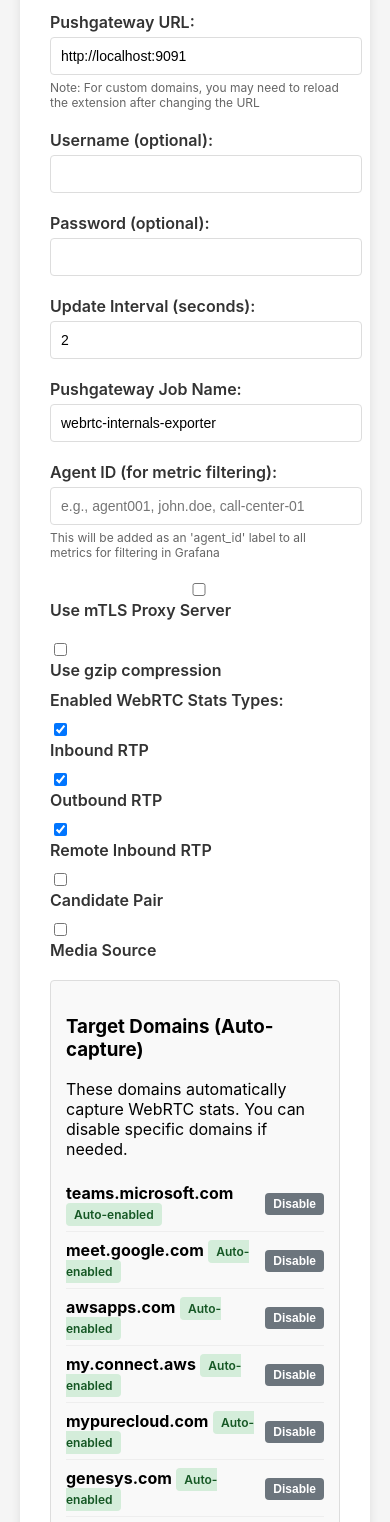
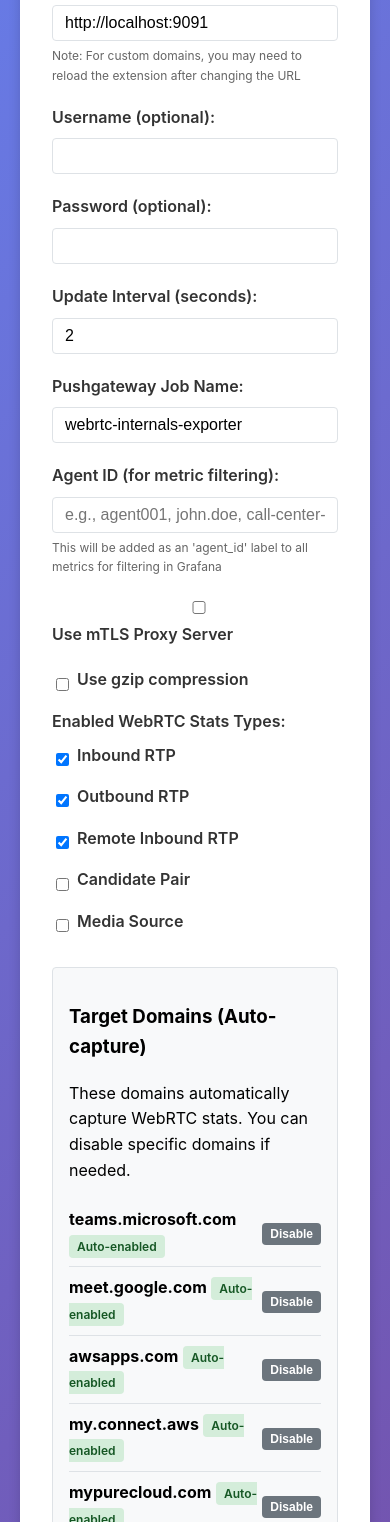
Before and after one commit to Brownster/agent-webrtc, a browser extension: page options.html in a window 390 px wide. Shown: the part 210-1732 px from the top of the page. Drawn offline with Linux system fonts and the light colour scheme.

Commit message:
Improve options page styling

```diff
--- a/options.html
+++ b/options.html
@@ -5,122 +5,168 @@
     <meta name="viewport" content="width=device-width, initial-scale=1">
     <title>WebRTC Internals Exporter - Options</title>
     <style>
+        :root {
+            --primary-color: #007bff;
+            --primary-hover: #0056b3;
+            --border-color: #dee2e6;
+            --light-bg: #f8f9fa;
+        }
+
+        * { box-sizing: border-box; }
+
         body {
             font-family: -apple-system, BlinkMacSystemFont, 'Segoe UI', Roboto, sans-serif;
+            line-height: 1.6;
+            margin: 0;
             padding: 20px;
+            background: linear-gradient(135deg, #667eea 0%, #764ba2 100%);
+            min-height: 100vh;
+        }
+
+        .container {
             max-width: 800px;
             margin: 0 auto;
-            background: #f5f5f5;
+            background: white;
+            border-radius: 8px;
+            box-shadow: 0 4px 12px rgba(0,0,0,0.15);
+            overflow: hidden;
         }
-        .container {
-            background: white;
-            padding: 30px;
-            border-radius: 8px;
-            box-shadow: 0 2px 10px rgba(0,0,0,0.1);
+
+        .header {
+            background: linear-gradient(135deg, var(--primary-color), var(--primary-hover));
+            color: white;
+            padding: 1.5rem;
+            text-align: center;
         }
+
         h1 {
-            color: #333;
-            border-bottom: 2px solid #007bff;
-            padding-bottom: 10px;
+            margin: 0;
+            font-size: 1.6rem;
+            font-weight: 300;
         }
+
+        .content {
+            padding: 2rem;
+        }
+
         .form-group {
-            margin-bottom: 20px;
+            margin-bottom: 1.25rem;
         }
+
         label {
             display: block;
-            margin-bottom: 5px;
+            margin-bottom: 0.5rem;
             font-weight: 600;
             color: #333;
         }
+
         input, select {
             width: 100%;
-            padding: 10px;
-            border: 1px solid #ddd;
+            padding: 0.5rem 0.75rem;
+            border: 1px solid var(--border-color);
             border-radius: 4px;
-            font-size: 14px;
+            font-size: 1rem;
         }
+
         input:focus, select:focus {
-            border-color: #007bff;
+            border-color: var(--primary-color);
             outline: none;
-            box-shadow: 0 0 5px rgba(0,123,255,0.25);
+            box-shadow: 0 0 0 3px rgba(0,123,255,0.25);
         }
+
         .checkbox-group {
-            margin: 10px 0;
+            margin: 0.5rem 0;
+            display: flex;
+            align-items: center;
         }
+
         .checkbox-group input[type="checkbox"] {
             width: auto;
-            margin-right: 8px;
+            margin-right: 0.5rem;
         }
+
         button {
-            background: #007bff;
+            background: var(--primary-color);
             color: white;
-            padding: 12px 24px;
+            padding: 0.5rem 1.5rem;
             border: none;
             border-radius: 4px;
             cursor: pointer;
-            font-size: 16px;
+            font-size: 1rem;
             font-weight: 600;
         }
+
         button:hover {
-            background: #0056b3;
+            background: var(--primary-hover);
         }
+
         .domains-section {
-            border: 1px solid #ddd;
+            border: 1px solid var(--border-color);
             border-radius: 4px;
-            padding: 15px;
-            margin: 20px 0;
-            background: #f9f9f9;
+            padding: 1rem;
+            margin: 1.5rem 0;
+            background: var(--light-bg);
         }
+
         .domain-item {
             display: flex;
             justify-content: space-between;
             align-items: center;
-            padding: 8px 0;
-            border-bottom: 1px solid #eee;
+            padding: 0.5rem 0;
+            border-bottom: 1px solid var(--border-color);
         }
+
         .domain-item:last-child {
             border-bottom: none;
         }
+
         .status {
-            padding: 4px 8px;
+            padding: 0.25rem 0.5rem;
             border-radius: 4px;
-            font-size: 12px;
+            font-size: 0.75rem;
             font-weight: 600;
         }
+
         .status.auto-enabled {
             background: #d4edda;
             color: #155724;
         }
+
         .status.disabled {
             background: #f8d7da;
             color: #721c24;
         }
+
         .toggle-btn {
             background: #6c757d;
             color: white;
             border: none;
-            padding: 4px 8px;
+            padding: 0.25rem 0.5rem;
             border-radius: 4px;
             cursor: pointer;
-            font-size: 12px;
+            font-size: 0.75rem;
         }
+
         .toggle-btn:hover {
             background: #545b62;
         }
+
         .success-message {
             background: #d4edda;
             color: #155724;
-            padding: 10px;
+            padding: 0.75rem 1rem;
             border-radius: 4px;
-            margin: 10px 0;
+            margin-bottom: 1rem;
             display: none;
         }
     </style>
 </head>
 <body>
     <div class="container">
-        <h1>WebRTC Stats Exporter Pro - Configuration</h1>
-
+        <div class="header">
+            <h1>WebRTC Stats Exporter Pro - Configuration</h1>
+        </div>
+        <div class="content">
         <div id="successMessage" class="success-message">
             Options saved successfully!
         </div>
@@ -218,6 +264,7 @@
 
             <button type="submit">Save Options</button>
         </form>
+        </div>
     </div>
 
     <script src="shared/config.js"></script>
```
